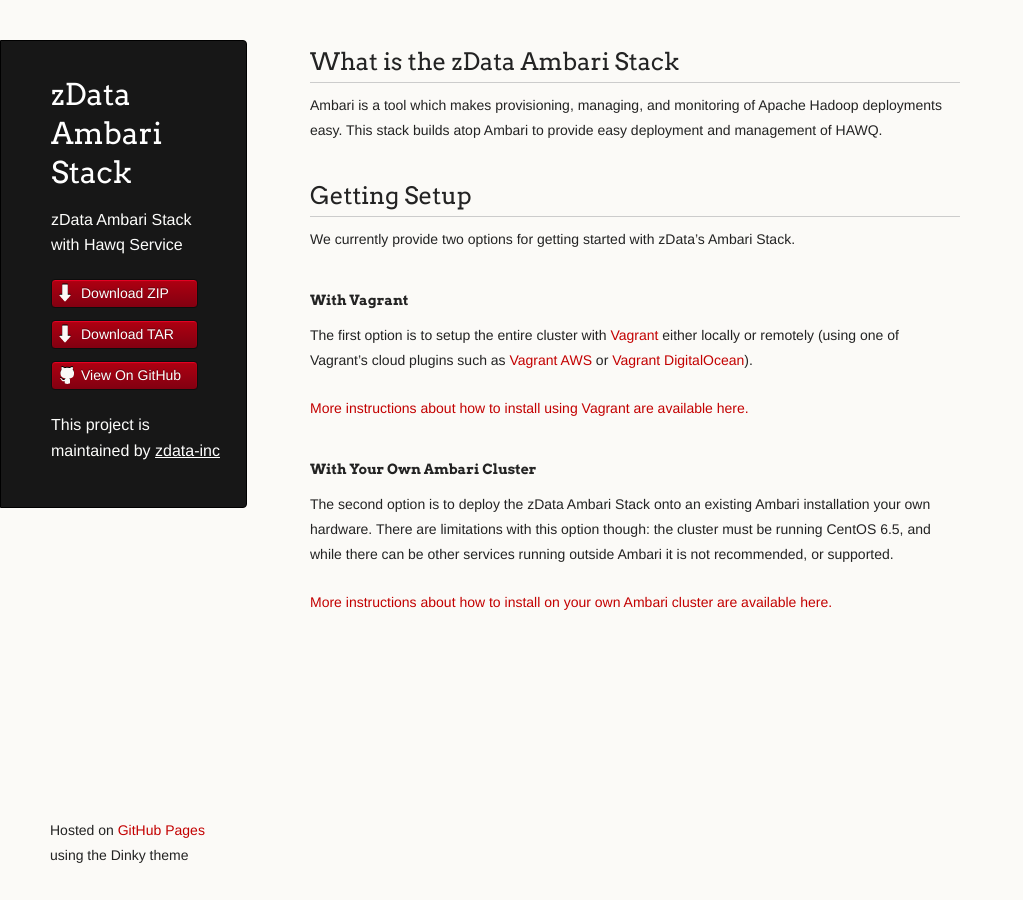
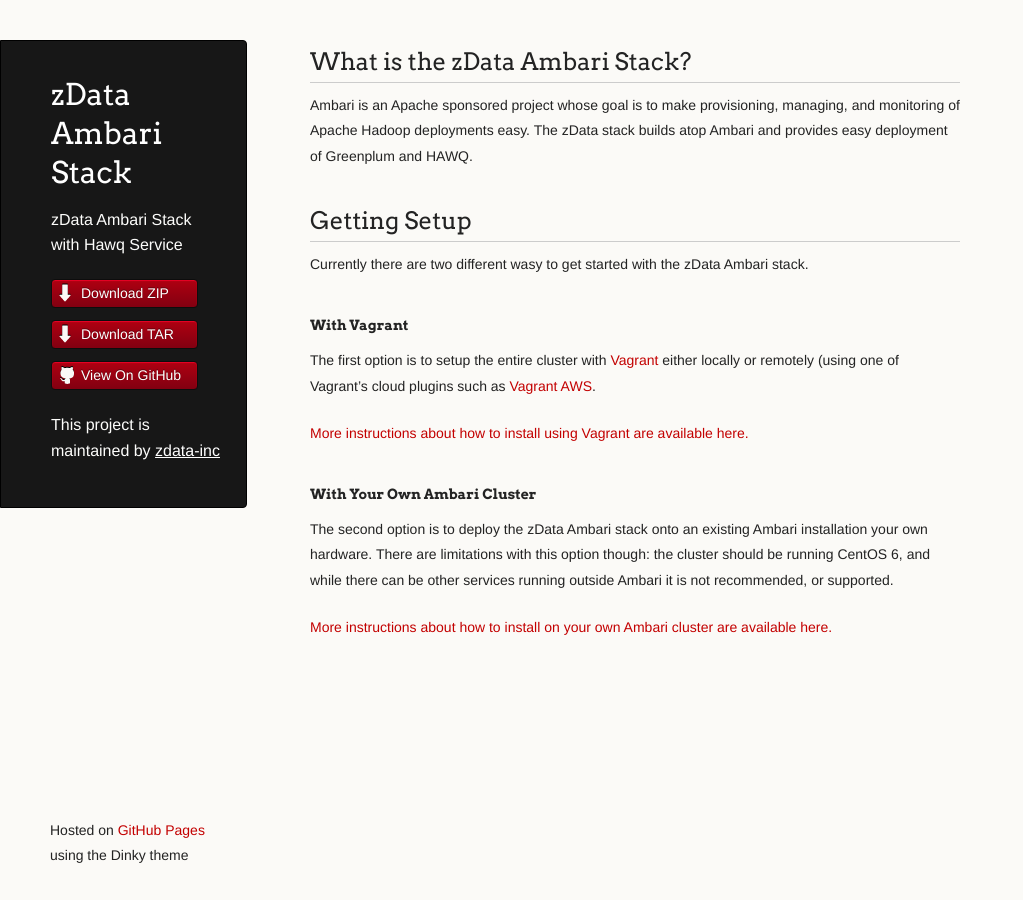
Before and after one commit to zdata-inc/ambari-extensions, a Jekyll site: the page built from index.md, in a window 1280 px wide. Shown: the whole page, without its empty margins (0-1023 px from the left). Built offline with Jekyll 4.4.1, drawn with Linux system fonts in a browser that asks for light colours; Markdown is read by kramdown in place of the engine named in the settings.

Commit message:
Rewrite index to better describe Ambari and include Greenplum.

```diff
--- a/index.md
+++ b/index.md
@@ -3,20 +3,23 @@
 title: zData Ambari Stack
 ---
 
-What is the zData Ambari Stack
-------------------------------
-Ambari is a tool which makes provisioning, managing, and monitoring of Apache Hadoop deployments easy.  This stack builds atop Ambari to provide easy deployment and management of HAWQ.
+What is the zData Ambari Stack?
+-------------------------------
+
+Ambari is an Apache sponsored project whose goal is to make provisioning, managing, and monitoring of Apache Hadoop deployments easy.  The zData stack builds atop Ambari and provides easy deployment of Greenplum and HAWQ.
+
 
 Getting Setup
 -------------
-We currently provide two options for getting started with zData's Ambari Stack.
+
+Currently there are two different wasy to get started with the zData Ambari stack.
 
 #### With Vagrant
-The first option is to setup the entire cluster with [Vagrant](https://www.vagrantup.com/) either locally or remotely (using one of Vagrant's cloud plugins such as [Vagrant AWS](https://github.com/mitchellh/vagrant-aws) or [Vagrant DigitalOcean](https://github.com/smdahlen/vagrant-digitalocean)).
+The first option is to setup the entire cluster with [Vagrant](https://www.vagrantup.com/) either locally or remotely (using one of Vagrant's cloud plugins such as [Vagrant AWS](https://github.com/mitchellh/vagrant-aws).
 
 [More instructions about how to install using Vagrant are available here.]({{ site.baseurl }}/getting-setup/with-vagrant.html)
 
 #### With Your Own Ambari Cluster
-The second option is to deploy the zData Ambari Stack onto an existing Ambari installation your own hardware.  There are limitations with this option though: the cluster must be running CentOS 6.5, and while there can be other services running outside Ambari it is not recommended, or supported.
+The second option is to deploy the zData Ambari stack onto an existing Ambari installation your own hardware.  There are limitations with this option though: the cluster should be running CentOS 6, and while there can be other services running outside Ambari it is not recommended, or supported.
 
 [More instructions about how to install on your own Ambari cluster are available here.]({{ site.baseurl }}/getting-setup/on-your-own-hardware.html)
```
